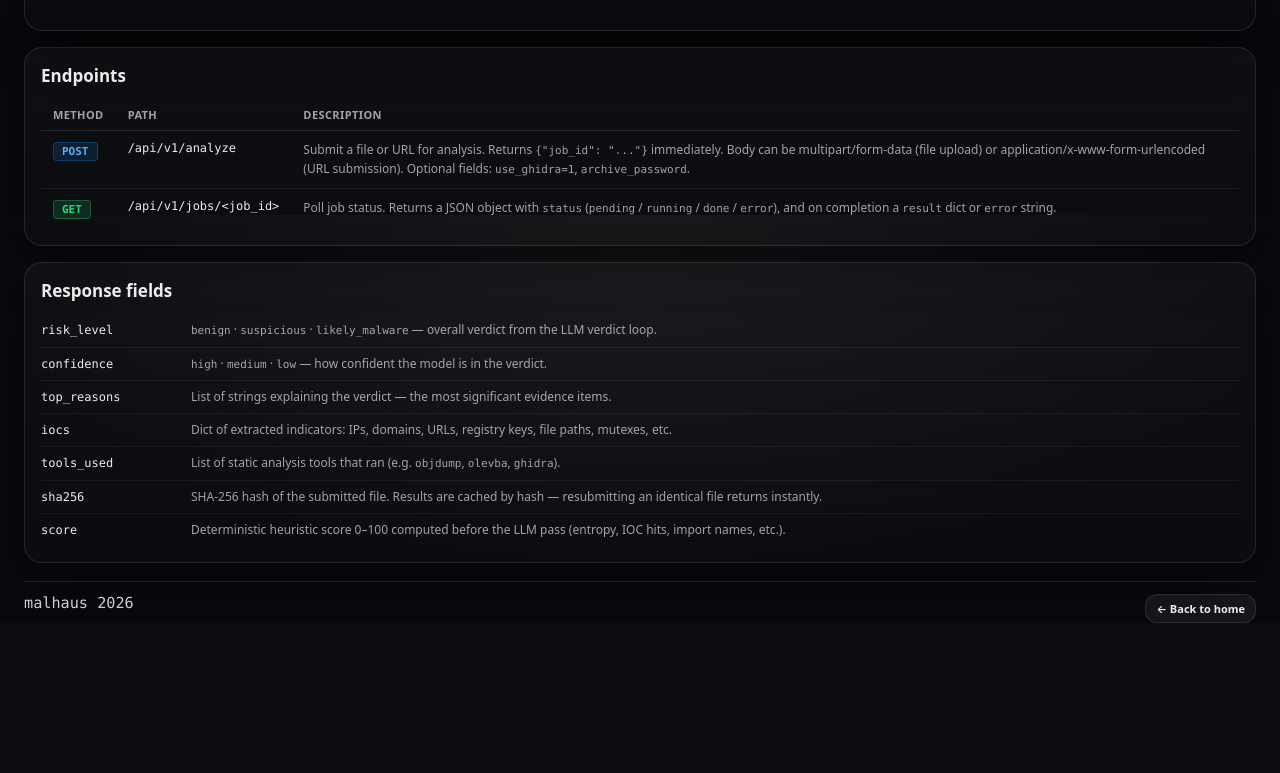
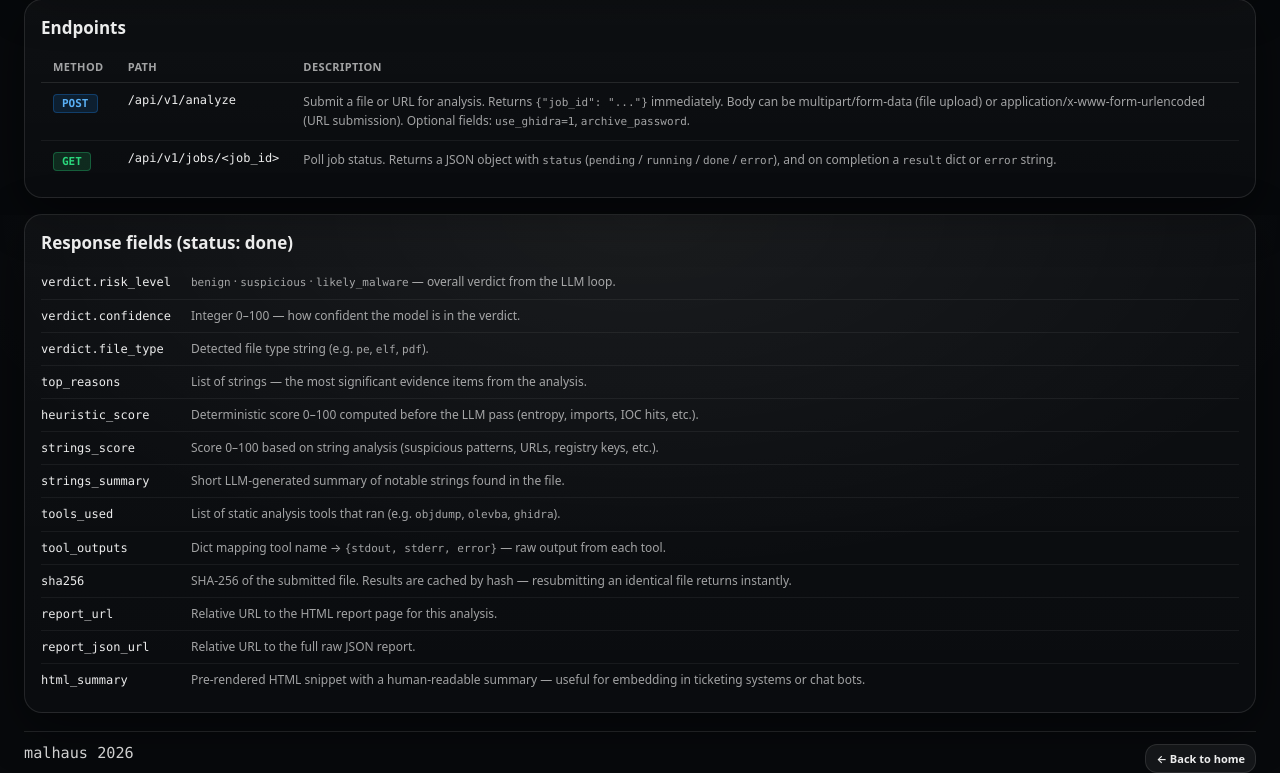
Before and after one commit to toorandom/malhaus, a Python web app: template webapp/templates/api_docs.html in a window 1280 px wide. Shown: the part 4585-5358 px from the top of the page. Before the commit the page ends 5208 px from the top, so only its background shows below. Run offline with Jinja, Linux system fonts and the light colour scheme; the template is opened without the code that fills it, so the values that code supplies are empty; some libraries are stand-ins or nearby versions.

Commit message:
Fix API docs: correct auth header, response fields, and example script
- Auth header is Authorization: Bearer mh_xxx (not X-Api-Key)
- poll() checks status "failed" not "error"
- print_result() reads from data["verdict"] not data["result"]
- Remove non-existent "iocs" field; add real fields: heuristic_score,
  strings_score, strings_summary, tool_outputs, report_url, report_json_url
- Response fields section updated to match _build_result() in api_routes.py

Co-Authored-By: Claude Sonnet 4.6 <noreply@anthropic.com>

```diff
--- a/webapp/templates/api_docs.html
+++ b/webapp/templates/api_docs.html
@@ -93,8 +93,8 @@
     <!-- Authentication -->
     <section class="card">
       <h2 class="section-title">Authentication</h2>
-      <p class="note">Pass your API key as a bearer token in the <span class="mono" style="font-size:12px;">X-Api-Key</span> header on every request:</p>
-      <div class="auth-box">X-Api-Key: mh_xxxxxxxxxxxxxxxxxxxxxxxxxxxxxxxxxxxxxxxxxxxxxxxxxxxxxxxxxxxxxxxx</div>
+      <p class="note">Pass your API key as a bearer token in the <span class="mono" style="font-size:12px;">Authorization</span> header on every request:</p>
+      <div class="auth-box">Authorization: Bearer mh_xxxxxxxxxxxxxxxxxxxxxxxxxxxxxxxxxxxxxxxxxxxxxxxxxxxxxxxxxxxxxxxx</div>
       <p class="note" style="margin-top:12px; margin-bottom:0;">Keys are issued by the admin and may carry a per-hour rate limit and an optional expiry date. Revoked or expired keys receive a <span class="mono" style="font-size:12px;">401 Unauthorized</span> response.</p>
     </section>
 
@@ -143,7 +143,7 @@ POLL_INTERVAL  = 5   # seconds between status checks
 # ── Helpers ────────────────────────────────────────────────────────────────────
 def submit(server: str, key: str, args: argparse.Namespace) -> str:
     """Submit a file or URL and return the job_id."""
-    headers = {"X-Api-Key": key}
+    headers = {"Authorization": f"Bearer {key}"}
     endpoint = f"{server}/api/v1/analyze"
 
     if args.file:
@@ -188,7 +188,7 @@ def submit(server: str, key: str, args: argparse.Namespace) -> str:
 
 def poll(server: str, key: str, job_id: str) -> dict:
     """Poll until the job is done or failed. Returns the result dict."""
-    headers = {"X-Api-Key": key}
+    headers = {"Authorization": f"Bearer {key}"}
     url = f"{server}/api/v1/jobs/{job_id}"
     while True:
         resp = requests.get(url, headers=headers, timeout=30)
@@ -196,45 +196,43 @@ def poll(server: str, key: str, job_id: str) -> dict:
         data = resp.json()
         status = data.get("status", "unknown")
         print(f"  [{status}]", flush=True)
-        if status in ("done", "error"):
+        if status in ("done", "failed"):
             return data
         time.sleep(POLL_INTERVAL)
 
 
 def print_result(data: dict) -> None:
     """Print a human-readable summary of a completed job."""
-    if data.get("status") == "error":
+    if data.get("status") == "failed":
         print("Analysis failed:", data.get("error"))
         return
 
-    r = data.get("result", {})
-    risk       = r.get("risk_level", "unknown")
-    confidence = r.get("confidence", "?")
-    reasons    = r.get("top_reasons", [])
-    tools      = r.get("tools_used", [])
-    sha256     = data.get("sha256", r.get("sha256", ""))
+    verdict    = data.get("verdict", {})
+    risk       = verdict.get("risk_level", "unknown")
+    confidence = verdict.get("confidence", "?")
+    file_type  = verdict.get("file_type", "")
+    reasons    = data.get("top_reasons", [])
+    tools      = data.get("tools_used", [])
+    sha256     = data.get("sha256", "")
+    h_score    = data.get("heuristic_score", "?")
+    s_score    = data.get("strings_score", "?")
+    report_url = data.get("report_url", "")
 
     print(f"\n{'─'*60}")
-    print(f"  risk       : {risk.upper()}")
-    print(f"  confidence : {confidence}")
+    print(f"  risk           : {risk.upper()}")
+    print(f"  confidence     : {confidence}%")
+    print(f"  file type      : {file_type}")
+    print(f"  heuristic score: {h_score}/100")
+    print(f"  strings score  : {s_score}/100")
     if sha256:
-        print(f"  sha256     : {sha256}")
+        print(f"  sha256         : {sha256}")
+    if report_url:
+        print(f"  report         : {report_url}")
     print(f"\n  Top reasons:")
     for reason in reasons[:5]:
         print(f"    • {reason}")
     if tools:
         print(f"\n  Tools used : {', '.join(tools)}")
-
-    # IOCs — only print non-empty categories
-    iocs = r.get("iocs", {})
-    ioc_lines = [
-        f"    {k}: {', '.join(v)}"
-        for k, v in iocs.items() if v
-    ]
-    if ioc_lines:
-        print(f"\n  IOCs extracted:")
-        for line in ioc_lines:
-            print(line)
     print(f"{'─'*60}\n")
 
 
@@ -299,35 +297,59 @@ if __name__ == "__main__":
 
     <!-- Response fields -->
     <section class="card">
-      <h2 class="section-title">Response fields</h2>
+      <h2 class="section-title">Response fields (status: done)</h2>
       <ul class="field-list">
         <li>
-          <span class="field-name">risk_level</span>
-          <span class="field-desc"><span class="mono" style="font-size:11px;">benign</span> · <span class="mono" style="font-size:11px;">suspicious</span> · <span class="mono" style="font-size:11px;">likely_malware</span> — overall verdict from the LLM verdict loop.</span>
+          <span class="field-name">verdict.risk_level</span>
+          <span class="field-desc"><span class="mono" style="font-size:11px;">benign</span> · <span class="mono" style="font-size:11px;">suspicious</span> · <span class="mono" style="font-size:11px;">likely_malware</span> — overall verdict from the LLM loop.</span>
         </li>
         <li>
-          <span class="field-name">confidence</span>
-          <span class="field-desc"><span class="mono" style="font-size:11px;">high</span> · <span class="mono" style="font-size:11px;">medium</span> · <span class="mono" style="font-size:11px;">low</span> — how confident the model is in the verdict.</span>
+          <span class="field-name">verdict.confidence</span>
+          <span class="field-desc">Integer 0–100 — how confident the model is in the verdict.</span>
+        </li>
+        <li>
+          <span class="field-name">verdict.file_type</span>
+          <span class="field-desc">Detected file type string (e.g. <span class="mono" style="font-size:11px;">pe</span>, <span class="mono" style="font-size:11px;">elf</span>, <span class="mono" style="font-size:11px;">pdf</span>).</span>
         </li>
         <li>
           <span class="field-name">top_reasons</span>
-          <span class="field-desc">List of strings explaining the verdict — the most significant evidence items.</span>
+          <span class="field-desc">List of strings — the most significant evidence items from the analysis.</span>
         </li>
         <li>
-          <span class="field-name">iocs</span>
-          <span class="field-desc">Dict of extracted indicators: IPs, domains, URLs, registry keys, file paths, mutexes, etc.</span>
+          <span class="field-name">heuristic_score</span>
+          <span class="field-desc">Deterministic score 0–100 computed before the LLM pass (entropy, imports, IOC hits, etc.).</span>
+        </li>
+        <li>
+          <span class="field-name">strings_score</span>
+          <span class="field-desc">Score 0–100 based on string analysis (suspicious patterns, URLs, registry keys, etc.).</span>
+        </li>
+        <li>
+          <span class="field-name">strings_summary</span>
+          <span class="field-desc">Short LLM-generated summary of notable strings found in the file.</span>
         </li>
         <li>
           <span class="field-name">tools_used</span>
           <span class="field-desc">List of static analysis tools that ran (e.g. <span class="mono" style="font-size:11px;">objdump</span>, <span class="mono" style="font-size:11px;">olevba</span>, <span class="mono" style="font-size:11px;">ghidra</span>).</span>
         </li>
         <li>
-          <span class="field-name">sha256</span>
-          <span class="field-desc">SHA-256 hash of the submitted file. Results are cached by hash — resubmitting an identical file returns instantly.</span>
+          <span class="field-name">tool_outputs</span>
+          <span class="field-desc">Dict mapping tool name → <span class="mono" style="font-size:11px;">{stdout, stderr, error}</span> — raw output from each tool.</span>
         </li>
         <li>
-          <span class="field-name">score</span>
-          <span class="field-desc">Deterministic heuristic score 0–100 computed before the LLM pass (entropy, IOC hits, import names, etc.).</span>
+          <span class="field-name">sha256</span>
+          <span class="field-desc">SHA-256 of the submitted file. Results are cached by hash — resubmitting an identical file returns instantly.</span>
+        </li>
+        <li>
+          <span class="field-name">report_url</span>
+          <span class="field-desc">Relative URL to the HTML report page for this analysis.</span>
+        </li>
+        <li>
+          <span class="field-name">report_json_url</span>
+          <span class="field-desc">Relative URL to the full raw JSON report.</span>
+        </li>
+        <li>
+          <span class="field-name">html_summary</span>
+          <span class="field-desc">Pre-rendered HTML snippet with a human-readable summary — useful for embedding in ticketing systems or chat bots.</span>
         </li>
       </ul>
     </section>
```
